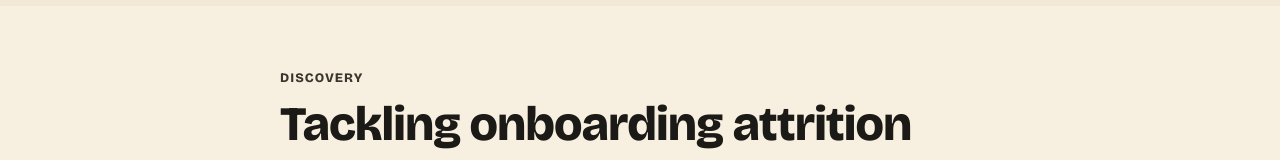
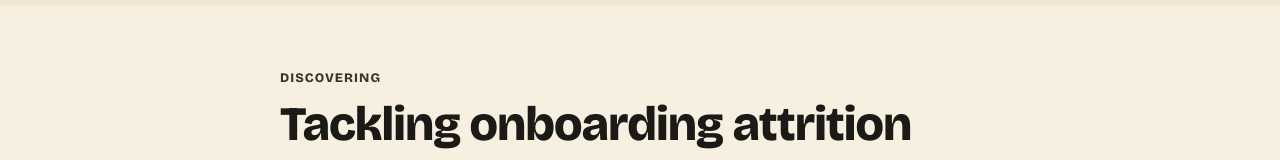
Before and after one commit to Roxanoel/portfolio26, a React (Vite) app: page /work/simplified-student-rostering in a window 1280 px wide. Shown: the part 536-696 px from the top of the page. Built offline with nearby package versions, Linux system fonts and the light colour scheme.

Commit message:
better nomenclature

```diff
--- a/src/pages/projects/SimplifiedStudentRostering.jsx
+++ b/src/pages/projects/SimplifiedStudentRostering.jsx
@@ -15,9 +15,9 @@ const project = PROJECTS.find((p) => p.slug === "simplified-student-rostering");
 export function SimplifiedStudentRostering() {
   return (
     <ProjectLayout project={project}>
-      <Slide id="slide-discovery">
+      <Slide id="slide-discovering">
         <hgroup>
-          <p className={slideStyles.sectionHeader}>Discovery</p>
+          <p className={slideStyles.sectionHeader}>Discovering</p>
           <h2 className={slideStyles.title}>Tackling onboarding attrition</h2>
         </hgroup>
         <p className={slideStyles.body}>
```
